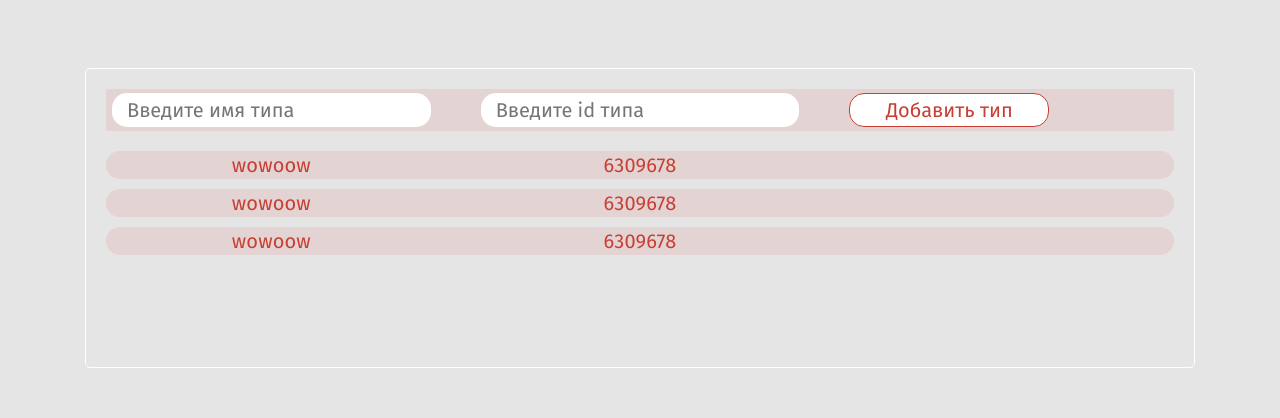
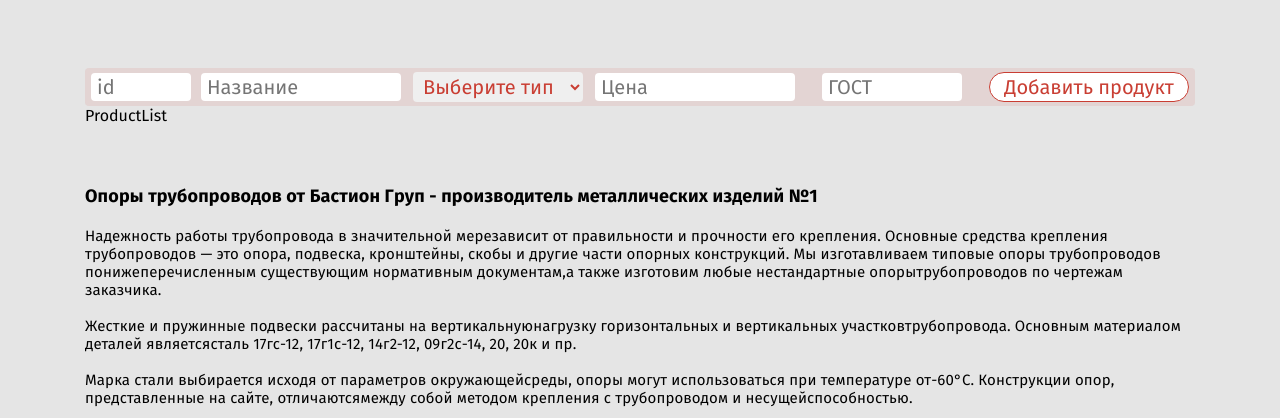
Before and after one commit to shonenenenene/bastion-ecommerce, a React (Create React App) app: page /products in a window 1280 px wide. Shown: the part 352-770 px from the top of the page. Built offline with nearby package versions, Linux system fonts and the light colour scheme.

Commit message:
add product section

```diff
--- a/src/components/App/App.tsx
+++ b/src/components/App/App.tsx
@@ -2,8 +2,10 @@
 import Header from '../Header/Header';
 import Main from '../Main/Main';
 import Footer from '../Footer/Footer';
+import ProductTypes from '../ProductsTypes/ProductTypes';
+import Products from '../Products/Products';
+
 import './style.scss';
-import ProductTypes from '../ProductsTypes/ProductTypes';
 
 
 function App() {
@@ -11,7 +13,8 @@
     <div className='wrapper'>
       <Header />
       {/* <Main /> */}
-      <ProductTypes/>
+      {/* <ProductTypes/> */}
+      <Products/>
       <Footer />
     </div>
   );
--- /dev/null
+++ b/src/components/Products/AddProduct/AddProduct.tsx
@@ -0,0 +1,24 @@
+import React from 'react'
+import './style.scss'
+
+const AddProduct = () => {
+  return (
+    <div className='add-product'>
+          <form>
+              <input type="number" className='product-id' placeholder='id'/>
+              <input className='product-name' placeholder='Название'/>
+              <select className='select-type'>
+                  <option selected disabled>Выберите тип</option>
+                  <option>wer2</option>
+                  <option>423qw</option>
+                  <option>234tw</option>
+              </select>
+              <input type="number" className='price' placeholder='Цена'/>
+              <input className='standart' placeholder='ГОСТ'/>
+              <button className='add-product-btn'>Добавить продукт</button>
+          </form>
+    </div>
+  )
+}
+
+export default AddProduct
--- /dev/null
+++ b/src/components/Products/AddProduct/style.scss
@@ -0,0 +1,67 @@
+@import "../../App/style.scss";
+
+.add-product {
+    margin-top: 70px;
+    form {
+        display: grid;
+        grid-template-columns: 0.5fr 1fr 1fr 1fr 1fr 0.5fr;
+        justify-items: center;
+        align-items: center;
+        gap: 10px;
+        font-weight: 400;
+        font-size: 20px;
+        line-height: 12px;
+        text-align: center;
+        letter-spacing: 0.009em;
+        color: $coral;
+        background: rgba($color: $coral, $alpha: 0.1);
+        border-radius: 4px;
+        padding: 4px 6px;
+        .product-id {
+            width: 100px;
+            border-radius: 4px;
+            padding: 2px 6px;
+        }
+        .product-name {
+            border-radius: 4px;
+            width: 200px;
+            padding: 2px 6px;
+        }
+        .select-type {
+            width: 170px;
+            border-radius: 4px;
+            padding: 2px 6px;
+        }
+        .price {
+            border-radius: 4px;
+            width: 200px;
+            padding: 2px 6px;
+        }
+        .standart {
+            border-radius: 4px;
+            width: 140px;
+            padding: 2px 6px;
+        }
+        .add-product-btn {
+            background-color: white;
+            border-radius: 15px;
+            padding: 2px 6px;
+            width: 200px;
+            border: 1px solid $coral;
+            transition: 0.3s;
+            &:hover {
+                background: rgba($color: $coral, $alpha: 0.8);
+                box-shadow: 0 0 10px 5px rgb(255, 255, 255);
+                color:white;
+            }
+            &:disabled {
+                color: rgba($color: gray, $alpha: 0.8);
+                border: 1px solid gray;;
+                &:hover {
+                    background: rgba($color: $coral, $alpha: 0.05);
+                    box-shadow: 0 0 1px 1px rgb(0, 0, 0);
+                }
+            }
+        }
+    }
+}
--- /dev/null
+++ b/src/components/Products/ProductList/ProductList.tsx
@@ -0,0 +1,10 @@
+import React from 'react'
+import './style.scss'
+
+const ProductList = () => {
+  return (
+    <div>ProductList</div>
+  )
+}
+
+export default ProductList
--- /dev/null
+++ b/src/components/Products/Products.tsx
@@ -0,0 +1,18 @@
+import React from 'react'
+import AddProduct from './AddProduct/AddProduct'
+import ProductList from './ProductList/ProductList'
+
+import './style.scss'
+
+const Products = () => {
+  return (
+    <div className='products'>
+        <div className='products_container container'>
+          <AddProduct />
+          <ProductList/>
+        </div>
+    </div>
+  )
+}
+
+export default Products
```
Also changed, not shown: src/components/Products/ProductList/style.scss (added), src/components/Products/style.scss (added).
